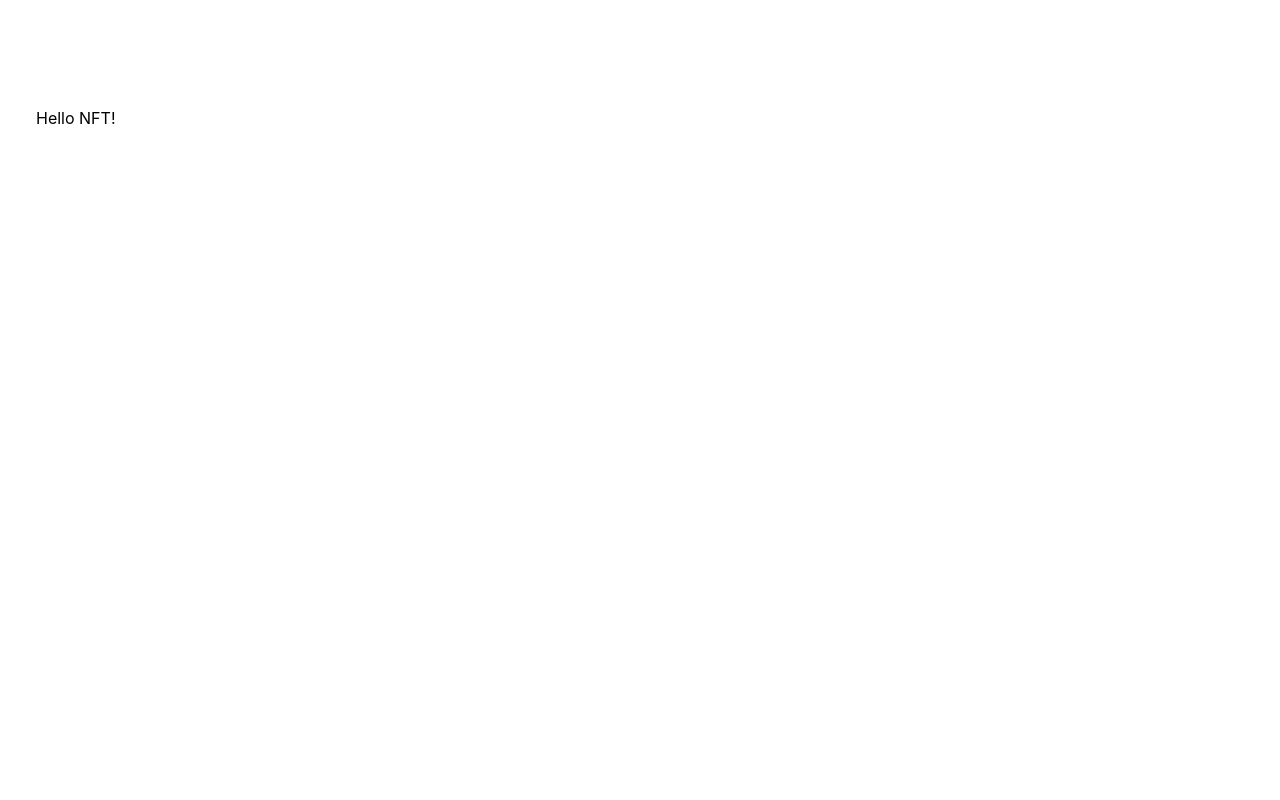
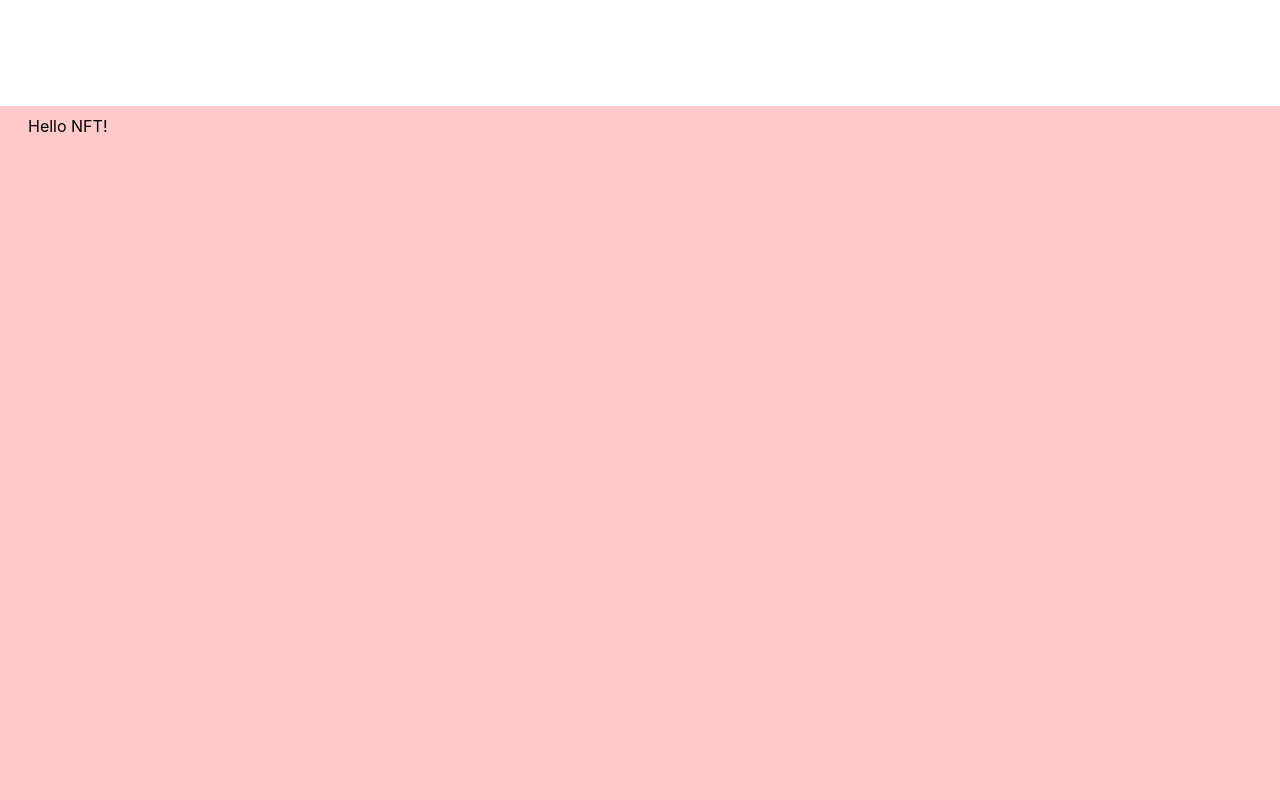
Before and after one commit to sandy2108/JoocBox-website, a Next.js app: page /nft in a window 1280 px wide. Shown: the top 800 px of the page. Built offline with nearby package versions, Linux system fonts and the light colour scheme.

Commit message:
updated the layouts padding

```diff
--- a/src/components/Layout/Layout.jsx
+++ b/src/components/Layout/Layout.jsx
@@ -6,7 +6,7 @@ const Layout = ({ children }) => {
   return (
     <div>
       <Navbar />
-      <div>{children}</div>
+      <div className='pt-4'>{children}</div>
       <Footer/>
     </div>
   );
--- a/src/components/Navbar/Navbar.jsx
+++ b/src/components/Navbar/Navbar.jsx
@@ -102,7 +102,7 @@ const Navbar = () => {
     <div ref={navbarRef}  className= {`fixed top-0 left-0 w-full bg-white  z-50 transition duration-300 ${
       isVisible ? '' : 'transform -translate-y-full'
     }`}>
-      <div className='max-w-[1240px] m-auto p-4' onMouseLeave={handleDropdownToggle}>
+      <div className='max-w-[1240px] m-auto px-4 py-[10px]' onMouseLeave={handleDropdownToggle}>
         <div className='flex justify-between items-center py-2'>
           <div className='flex-start'>
             <Link href="/" >
--- a/src/pages/nft/index.js
+++ b/src/pages/nft/index.js
@@ -4,8 +4,8 @@ import Layout from '../../components/Layout/Layout';
 const NftPage = () => {
   return (
     <Layout>
-      <div className='w-screen h-screen'>
-        <div className='max-w-[1240px] m-auto p-4'>
+      <div className='w-screen h-screen bg-red-200'>
+        <div className='max-w-[1240px] m-auto p-2'>
         Hello NFT!
         </div>
 
```
